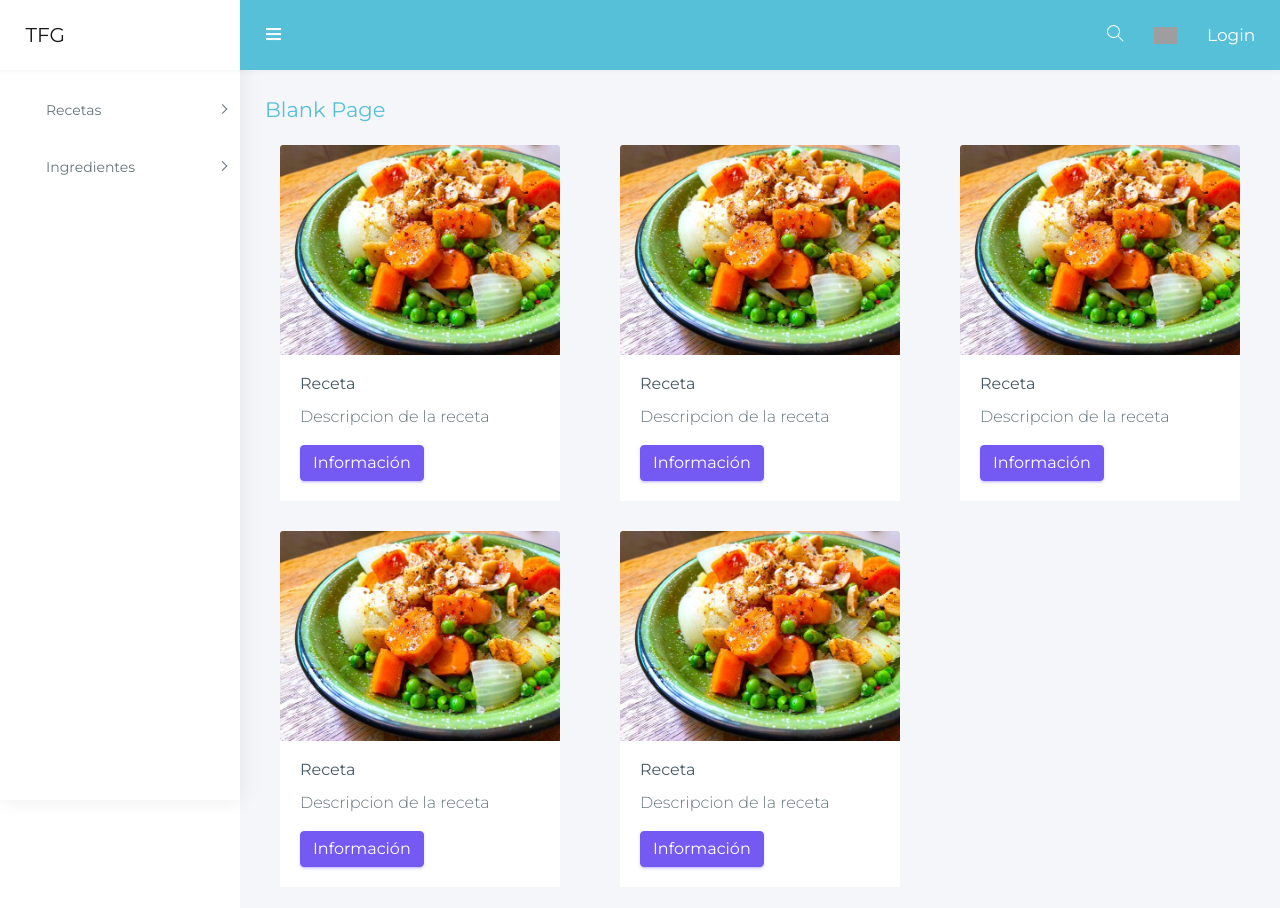
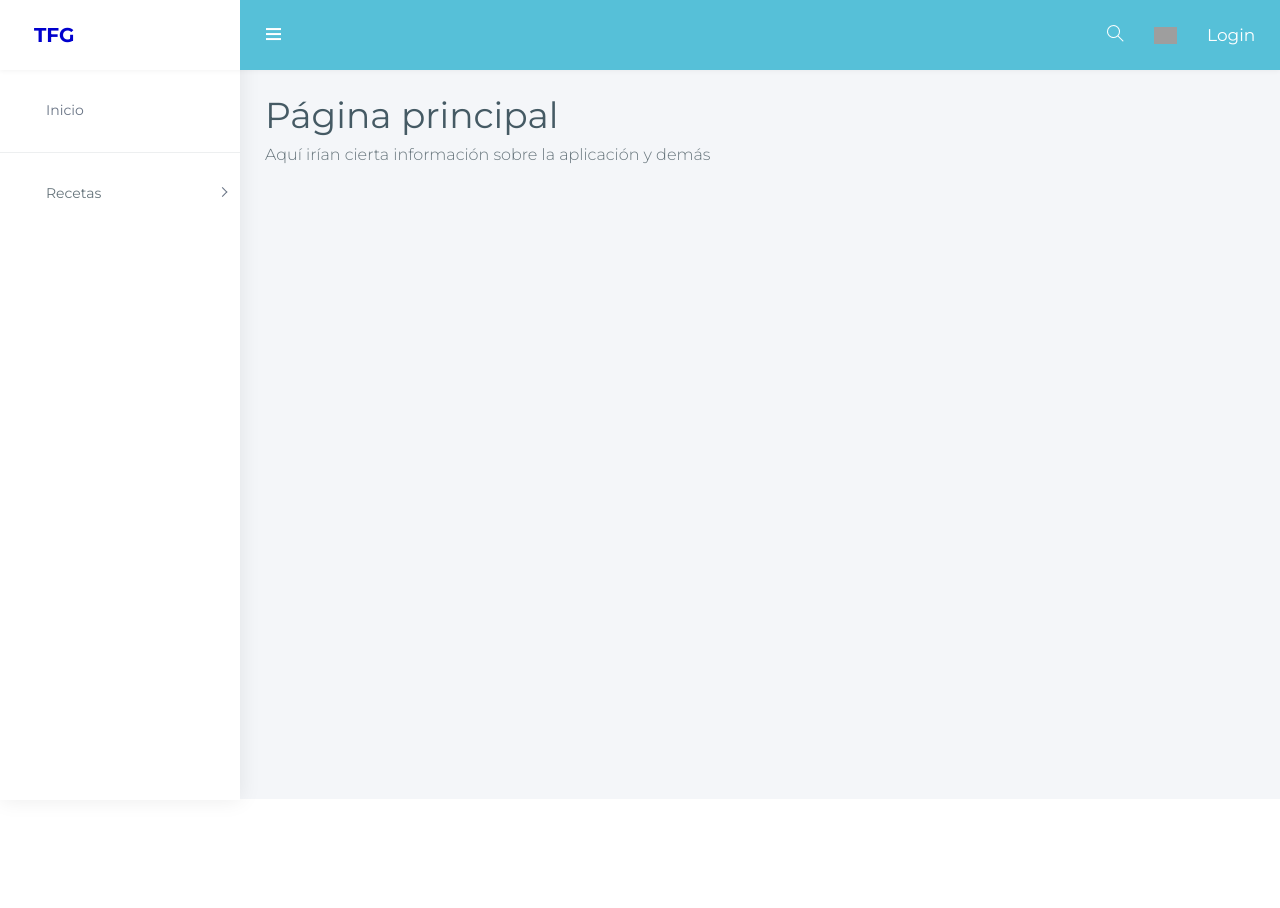
Before and after one commit to PelayoMC/Front-end, an Angular app: page /#/home in a window 1280 px wide. Shown: the top 908 px of the page. After the commit the page ends 800 px from the top, so only its background shows below. Built offline with nearby package versions, Linux system fonts and the light colour scheme; grey boxes are pictures that could not be loaded; a web font is replaced by a local one.

Commit message:
Añadidos campos a busqueda de recetas

```diff
--- a/src/app/pages/main/main.component.html
+++ b/src/app/pages/main/main.component.html
@@ -1,57 +1,6 @@
-<div class="row page-titles">
-    <div class="col-md-5 align-self-center">
-        <h3 class="text-themecolor">Blank Page</h3>
-    </div>
-</div>
-<div class="card-deck">
-    <div class="col col-md-4">
-        <div class="card">
-            <img class="card-img-top" src="assets/images/recipes/1.jpg" alt="Card image cap">
-            <div class="card-body">
-                <h5 class="card-title">Receta</h5>
-                <p class="card-text">Descripcion de la receta</p>
-                <a href="#" class="btn btn-primary">Información</a>
-            </div>
-        </div>
-    </div>
-    <div class="col col-md-4">
-        <div class="card">
-            <img class="card-img-top" src="assets/images/recipes/1.jpg" alt="Card image cap">
-            <div class="card-body">
-                <h5 class="card-title">Receta</h5>
-                <p class="card-text">Descripcion de la receta</p>
-                <a href="#" class="btn btn-primary">Información</a>
-            </div>
-        </div>
-    </div>
-    <div class="col col-md-4">
-        <div class="card">
-            <img class="card-img-top" src="assets/images/recipes/1.jpg" alt="Card image cap">
-            <div class="card-body">
-                <h5 class="card-title">Receta</h5>
-                <p class="card-text">Descripcion de la receta</p>
-                <a href="#" class="btn btn-primary">Información</a>
-            </div>
-        </div>
-    </div>
-    <div class="col col-md-4">
-        <div class="card">
-            <img class="card-img-top" src="assets/images/recipes/1.jpg" alt="Card image cap">
-            <div class="card-body">
-                <h5 class="card-title">Receta</h5>
-                <p class="card-text">Descripcion de la receta</p>
-                <a href="#" class="btn btn-primary">Información</a>
-            </div>
-        </div>
-    </div>
-    <div class="col col-md-4">
-        <div class="card">
-            <img class="card-img-top" src="assets/images/recipes/1.jpg" alt="Card image cap">
-            <div class="card-body">
-                <h5 class="card-title">Receta</h5>
-                <p class="card-text">Descripcion de la receta</p>
-                <a href="#" class="btn btn-primary">Información</a>
-            </div>
-        </div>
-    </div>
-</div>
+<h1>
+    Página principal
+</h1>
+<p>
+    Aquí irían cierta información sobre la aplicación y demás
+</p>
--- a/src/app/pages/pages-routing.module.ts
+++ b/src/app/pages/pages-routing.module.ts
@@ -1,5 +1,6 @@
 import { Routes, RouterModule } from '@angular/router';
 import { PagesComponent } from './pages.component';
+import { RecipesComponent } from './recipes/recipes.component';
 import { MainComponent } from './main/main.component';
 import { ProgressComponent } from './progress/progress.component';
 
@@ -10,6 +11,7 @@ const routes: Routes = [
         component: PagesComponent,
         children: [
           { path: 'home', component: MainComponent },
+          { path: 'recipes', component: RecipesComponent },
           { path: 'progress', component: ProgressComponent },
           { path: '', pathMatch: 'full', redirectTo: '/home'}
         ]
--- a/src/app/pages/pages.module.ts
+++ b/src/app/pages/pages.module.ts
@@ -8,13 +8,15 @@ import { PAGE_ROUTES } from './pages-routing.module';
 import { MainComponent } from './main/main.component';
 import { ProgressComponent } from './progress/progress.component';
 import { PagesComponent } from './pages.component';
+import { RecipesComponent } from './recipes/recipes.component';
 
 
 @NgModule({
     declarations: [
         PagesComponent,
         MainComponent,
-        ProgressComponent
+        ProgressComponent,
+        RecipesComponent
       ],
       exports:[
         MainComponent,
--- /dev/null
+++ b/src/app/pages/recipes/recipes.component.html
@@ -0,0 +1,66 @@
+<div class="row page-titles">
+    <h3 class="text-themecolor-title">Recetas</h3>
+    <div class="input-group mb-3">
+        <button class="btn btn-outline-secondary dropdown-toggle" type="button" data-toggle="dropdown" aria-haspopup="true" aria-expanded="false">Ordenar por</button>
+        <div class="dropdown-menu">
+            <a class="dropdown-item" href="#">Nombre</a>
+            <a class="dropdown-item" href="#">Tipo</a>
+        </div>
+        <input type="text" class="form-control" placeholder="Buscar" aria-label="Recipient's username" aria-describedby="button-addon2">
+        <div class="input-group-append">
+            <button class="btn btn-outline-secondary" type="button" id="button-addon2"><i class="mdi mdi-search-web"></i></button>
+        </div>
+    </div>
+</div>
+<div class="card-deck">
+    <div class="col col-md-4">
+        <div class="card">
+            <img class="card-img-top" src="assets/images/recipes/1.jpg" alt="Card image cap">
+            <div class="card-body">
+                <h5 class="card-title">Receta</h5>
+                <p class="card-text">Descripcion de la receta</p>
+                <a href="#" class="btn btn-primary">Información</a>
+            </div>
+        </div>
+    </div>
+    <div class="col col-md-4">
+        <div class="card">
+            <img class="card-img-top" src="assets/images/recipes/1.jpg" alt="Card image cap">
+            <div class="card-body">
+                <h5 class="card-title">Receta</h5>
+                <p class="card-text">Descripcion de la receta</p>
+                <a href="#" class="btn btn-primary">Información</a>
+            </div>
+        </div>
+    </div>
+    <div class="col col-md-4">
+        <div class="card">
+            <img class="card-img-top" src="assets/images/recipes/1.jpg" alt="Card image cap">
+            <div class="card-body">
+                <h5 class="card-title">Receta</h5>
+                <p class="card-text">Descripcion de la receta</p>
+                <a href="#" class="btn btn-primary">Información</a>
+            </div>
+        </div>
+    </div>
+    <div class="col col-md-4">
+        <div class="card">
+            <img class="card-img-top" src="assets/images/recipes/1.jpg" alt="Card image cap">
+            <div class="card-body">
+                <h5 class="card-title">Receta</h5>
+                <p class="card-text">Descripcion de la receta</p>
+                <a href="#" class="btn btn-primary">Información</a>
+            </div>
+        </div>
+    </div>
+    <div class="col col-md-4">
+        <div class="card">
+            <img class="card-img-top" src="assets/images/recipes/1.jpg" alt="Card image cap">
+            <div class="card-body">
+                <h5 class="card-title">Receta</h5>
+                <p class="card-text">Descripcion de la receta</p>
+                <a href="#" class="btn btn-primary">Información</a>
+            </div>
+        </div>
+    </div>
+</div>
--- a/src/app/shared/sidebar/sidebar.component.html
+++ b/src/app/shared/sidebar/sidebar.component.html
@@ -3,23 +3,14 @@
     <div class="scroll-sidebar">
         <!-- Sidebar navigation-->
         <nav class="sidebar-nav">
-            <ul id="sidebarnav">
+            <ul id="sidebarnav" routerLinkActive="active">
+                <li> <a class="waves-effect waves-dark" [routerLink]="[ '/' ]"><i class="mdi mdi-home"></i><span class="hide-menu">Inicio </span></a>
+                </li>
+                <li class="nav-devider"></li>
                 <li> <a class="has-arrow waves-effect waves-dark" aria-expanded="false"><i class="mdi mdi-food-variant"></i><span class="hide-menu">Recetas </span></a>
                     <ul aria-expanded="false" class="collapse">
-                        <li><a href="index.html">Minimal </a></li>
-                        <li><a href="index2.html">Analytical</a></li>
-                        <li><a href="index3.html">Demographical</a></li>
-                        <li><a href="index4.html">Modern</a></li>
-                    </ul>
-                </li>
-                <li> <a class="has-arrow waves-effect waves-dark" aria-expanded="false"><i class="mdi mdi-food-apple"></i><span class="hide-menu">Ingredientes</span></a>
-                    <ul aria-expanded="false" class="collapse">
-                        <li><a href="app-calendar.html">Calendar</a></li>
-                        <li><a href="app-chat.html">Chat app</a></li>
-                        <li><a href="app-ticket.html">Support Ticket</a></li>
-                        <li><a href="app-contact.html">Contact / Employee</a></li>
-                        <li><a href="app-contact2.html">Contact Grid</a></li>
-                        <li><a href="app-contact-detail.html">Contact Detail</a></li>
+                        <li><a [routerLink]="[ '/recipes' ]">Lista de recetas</a></li>
+                        <li><a [routerLink]="[ '/' ]">Añadir receta</a></li>
                     </ul>
                 </li>
             </ul>
--- a/src/assets/css/colors/megna.css
+++ b/src/assets/css/colors/megna.css
@@ -4,108 +4,180 @@ Author: Wrappixel
 Email: niravjoshi87@gmail.com
 File: scss
 */
+
+
 /*
 Template Name: Admin Pro Admin
 Author: Wrappixel
 Email: niravjoshi87@gmail.com
 File: scss
 */
+
+
 /*Theme Colors*/
+
+
 /*bootstrap Color*/
+
+
 /*Light colors*/
+
+
 /*Normal Color*/
+
+
 /*Extra Variable*/
+
+
 /*******************
 /*Top bar
 *******************/
+
+.logo-title {
+    color: mediumblue;
+    margin-left: 15%;
+    font-weight: bold;
+}
+
 .topbar {
-  background: #56c0d8; }
+    background: #56c0d8;
+}
+
 .topbar .navbar-header {
-    background: #ffffff; }
+    background: #ffffff;
+}
+
 .topbar .top-navbar .navbar-header .navbar-brand .light-logo {
     display: none;
-    color: rgba(255, 255, 255, 0.8); }
-  .topbar .navbar-light .navbar-nav .nav-item > a.nav-link {
-    color: #ffffff !important; }
-    .topbar .navbar-light .navbar-nav .nav-item > a.nav-link:hover, .topbar .navbar-light .navbar-nav .nav-item > a.nav-link:focus {
-      color: rgba(255, 255, 255, 0.8) !important; }
+    color: rgba(255, 255, 255, 0.8);
+}
 
-.hdr-nav-bar .navbar .navbar-nav > li.active > a {
-  border-color: #56c0d8; }
+.topbar .navbar-light .navbar-nav .nav-item>a.nav-link {
+    color: #ffffff !important;
+}
+
+.topbar .navbar-light .navbar-nav .nav-item>a.nav-link:hover,
+.topbar .navbar-light .navbar-nav .nav-item>a.nav-link:focus {
+    color: rgba(255, 255, 255, 0.8) !important;
+}
+
+.hdr-nav-bar .navbar .navbar-nav>li.active>a {
+    border-color: #56c0d8;
+}
+
 
 /*******************
 /*General Elements
 *******************/
+
 .lstick {
-  background: #56c0d8; }
+    background: #56c0d8;
+}
 
-a.link:hover, a.link:focus {
-  color: #56c0d8 !important; }
+a.link:hover,
+a.link:focus {
+    color: #56c0d8 !important;
+}
 
 .bg-theme {
-  background-color: #56c0d8 !important; }
+    background-color: #56c0d8 !important;
+}
 
-.pagination > .active > a,
-.pagination > .active > span,
-.pagination > .active > a:hover,
-.pagination > .active > span:hover,
-.pagination > .active > a:focus,
-.pagination > .active > span:focus {
+.pagination>.active>a,
+.pagination>.active>span,
+.pagination>.active>a:hover,
+.pagination>.active>span:hover,
+.pagination>.active>a:focus,
+.pagination>.active>span:focus {
     background-color: #56c0d8;
-  border-color: #56c0d8; }
+    border-color: #56c0d8;
+}
 
 .right-sidebar .rpanel-title {
-  background: #56c0d8; }
+    background: #56c0d8;
+}
 
-.stylish-table tbody tr:hover, .stylish-table tbody tr.active {
-  border-left: 4px solid #56c0d8; }
+.stylish-table tbody tr:hover,
+.stylish-table tbody tr.active {
+    border-left: 4px solid #56c0d8;
+}
+
+.text-themecolor-title {
+    color: #56c0d8 !important;
+    size: 200%;
+    margin-left: 1%;
+    font-weight: bold;
+}
 
 .text-themecolor {
-  color: #56c0d8 !important; }
+    color: #56c0d8 !important;
+}
 
 .profile-tab li a.nav-link.active,
 .customtab li a.nav-link.active {
     border-bottom: 2px solid #56c0d8;
-  color: #56c0d8; }
+    color: #56c0d8;
+}
 
 .profile-tab li a.nav-link:hover,
 .customtab li a.nav-link:hover {
-  color: #56c0d8; }
+    color: #56c0d8;
+}
+
 
 /*******************
 /*Buttons
 *******************/
+
 .btn-themecolor,
 .btn-themecolor.disabled {
     background: #56c0d8;
     color: #ffffff;
-  border: 1px solid #56c0d8; }
+    border: 1px solid #56c0d8;
+}
+
 .btn-themecolor:hover,
 .btn-themecolor.disabled:hover {
     background: #56c0d8;
     opacity: 0.7;
-    border: 1px solid #56c0d8; }
-  .btn-themecolor.active, .btn-themecolor:focus,
+    border: 1px solid #56c0d8;
+}
+
+.btn-themecolor.active,
+.btn-themecolor:focus,
 .btn-themecolor.disabled.active,
 .btn-themecolor.disabled:focus {
-    background: #028ee1; }
+    background: #028ee1;
+}
+
 
 /*******************
 /*sidebar navigation
 *******************/
+
 .label-themecolor {
-  background: #56c0d8; }
+    background: #56c0d8;
+}
 
-.sidebar-nav > ul > li.active > a {
+.sidebar-nav>ul>li.active>a {
     color: #56c0d8;
-  border-color: #56c0d8; }
-  .sidebar-nav > ul > li.active > a i {
-    color: #56c0d8; }
+    border-color: #56c0d8;
+}
 
-.sidebar-nav ul li a.active, .sidebar-nav ul li a:hover {
-  color: #56c0d8; }
-  .sidebar-nav ul li a.active i, .sidebar-nav ul li a:hover i {
-    color: #56c0d8; }
+.sidebar-nav>ul>li.active>a i {
+    color: #56c0d8;
+}
 
-.sidebar-nav > ul > li > a i {
-  color: #a6b7bf; }
+.sidebar-nav ul li a.active,
+.sidebar-nav ul li a:hover {
+    color: #56c0d8;
+}
+
+.sidebar-nav ul li a.active i,
+.sidebar-nav ul li a:hover i {
+    color: #56c0d8;
+}
+
+.sidebar-nav>ul>li>a i {
+    color: #a6b7bf;
+}
```
Also changed, not shown: src/app/pages/recipes/recipes.component.ts (added, +15 -0 lines), package.json (line endings or trailing spaces), 1 other file (tests, documents, lock files or other folders). Lines whose indentation alone changed are shown as unchanged.
